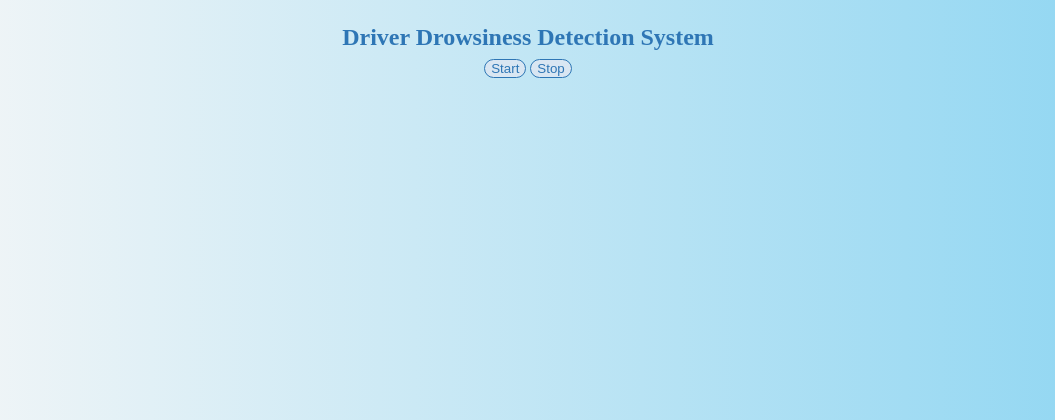
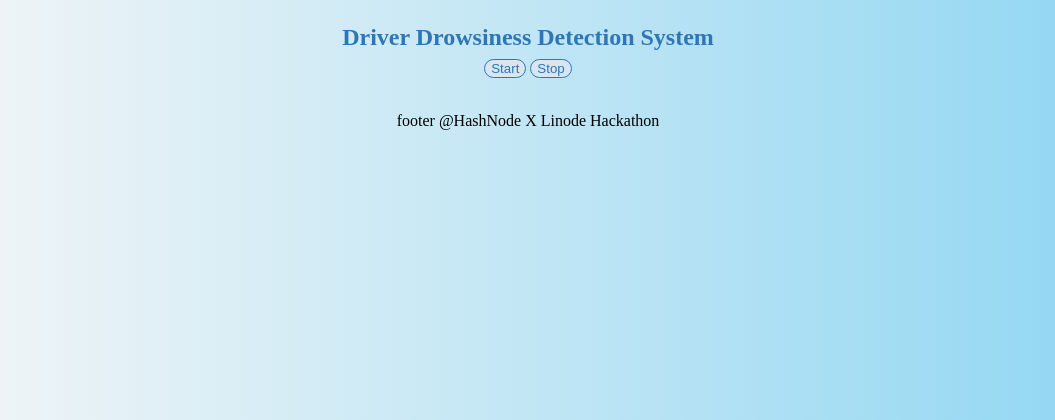
Before and after one commit to Chaitanya4/DriveSafely, a Flask app: page / in a window 1280 px wide. Shown: the top 420 px of the page, without its empty margins (112-1167 px from the left). Run offline with Flask 2, Linux system fonts and the light colour scheme.

Commit message:
Update index.html

```diff
--- a/flaskapp/templates/index.html
+++ b/flaskapp/templates/index.html
@@ -42,6 +42,7 @@ function hidePicture() {
 
         <br>
         <img id = "displayimg" src="{{ url_for('video_stream') }}" style="width: 90%;height: 80vh;margin: auto;display: none;">
+    <p style="color:black; text-align:center">footer @HashNode X Linode Hackathon</p>
 </body>
 
 </html>
```
